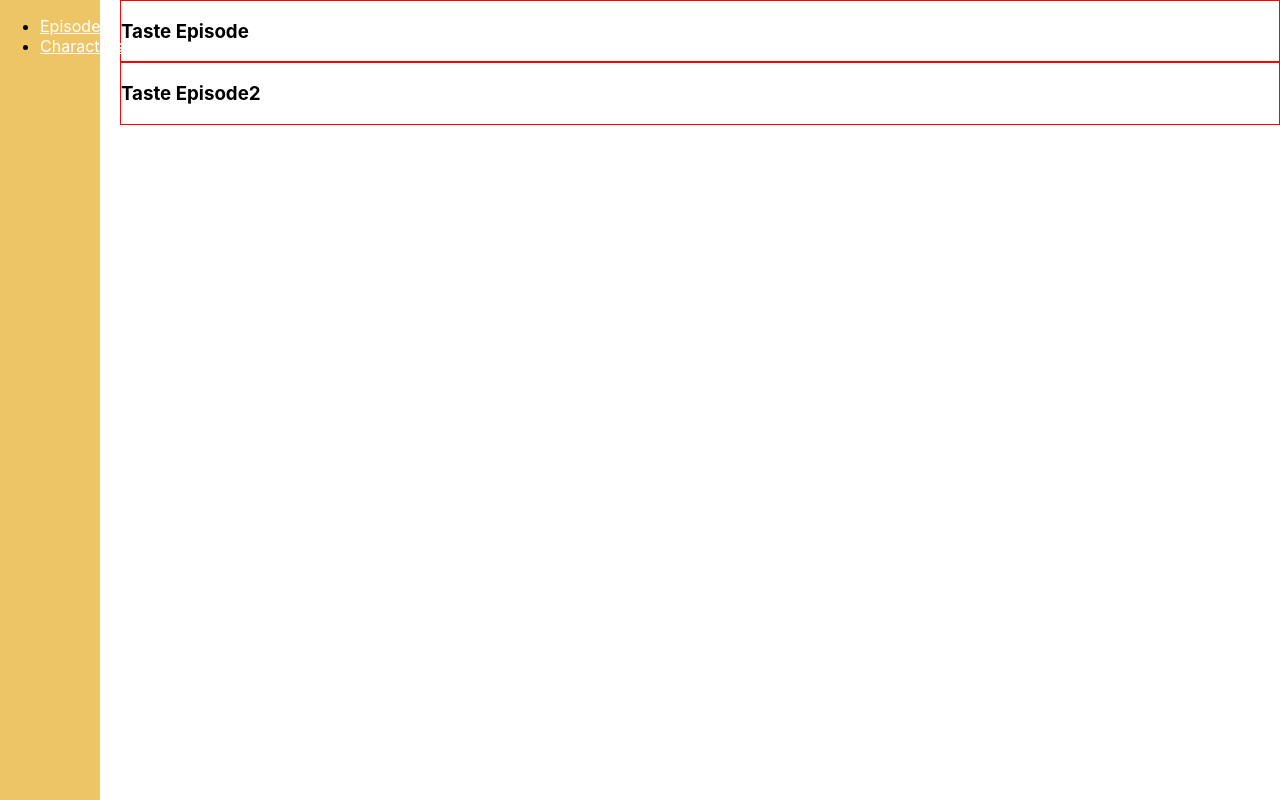
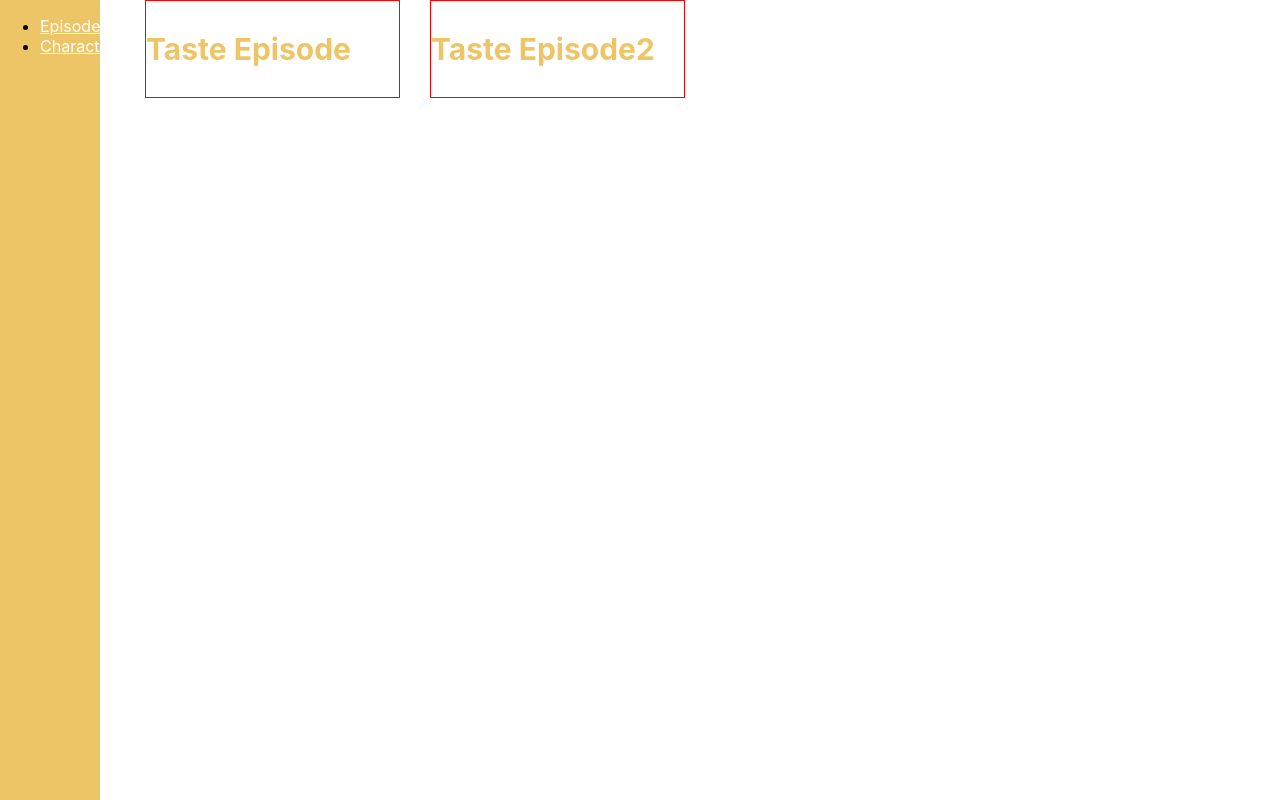
Before and after one commit to dayanapanova/RickAndMorty, a React (Create React App) app: page / in a window 1280 px wide. Built offline with nearby package versions, Linux system fonts and the light colour scheme.

Commit message:
adding react-grid-system package

```diff
--- a/package.json
+++ b/package.json
@@ -8,9 +8,10 @@
     "@testing-library/user-event": "^12.5.0",
     "react": "^17.0.1",
     "react-dom": "^17.0.1",
-    "react-scripts": "4.0.1",
+    "react-grid-system": "^7.1.1",
     "react-loaders": "^3.0.1",
     "react-router-dom": "^5.2.0",
+    "react-scripts": "4.0.1",
     "react-use": "^15.3.2",
     "recompose": "^0.30.0",
     "styled-components": "^5.1.1",
--- a/src/components/Episode.js
+++ b/src/components/Episode.js
@@ -2,13 +2,19 @@ import React from 'react';
 import styled from 'styled-components'
 
 const Box = styled.div`
-border: 1px solid red;
+    border: 1px solid red;
+
 `
+const Title = styled.h3`
+    font-size:30px;
+    color:${({theme})=> theme.colors.primary};
+`
+
 const EpisodeComponent = ({name}) => {
 
     return (
         <Box>
-            <h3>{name}</h3>
+            <Title>{name}</Title>
         </Box>
     )
 }
--- a/src/containers/Episodes.js
+++ b/src/containers/Episodes.js
@@ -1,5 +1,6 @@
+import React from 'react';
 import { Episode } from '@/components';
-import React from 'react';
+import { Container, Row, Col } from 'react-grid-system';
 
 
 const MOCK_DATA = [
@@ -39,13 +40,17 @@ const Episodes = () => {
 
 
     return (
-        <div>
-            {MOCK_DATA.map(({ name,characters,date }) => {
-                return (
-                    <Episode name={name} characters={characters} date={date}/>
-                )
-            })}
-        </div>
+        <Container>
+            <Row>
+                {MOCK_DATA.map(({ name, characters, date }) => {
+                    return (
+                        <Col sm={3}>
+                            <Episode name={name} characters={characters} date={date} />
+                        </Col>
+                    )
+                })}
+            </Row>
+        </Container>
     )
 
 
```
Also changed, not shown: 2 other files (tests, documents, lock files or other folders).
